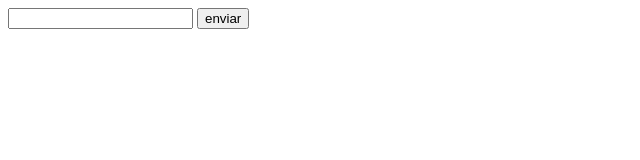
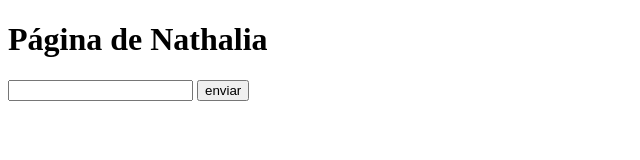
Before and after one commit to nathaliaitaliano/pull-request-mentoria, a plain HTML site: page index.html in a window 1280 px wide. Shown: the whole page, without its empty margins (0-640 px from the left). Drawn offline with Linux system fonts and the light colour scheme.

Commit message:
update index.html file

```diff
--- a/index.html
+++ b/index.html
@@ -9,6 +9,7 @@
 </head>
 
 <body>
+  <h1>Página de Nathalia</h1>
   <input type="text" />
   <button>enviar</button>
 </body>
```
